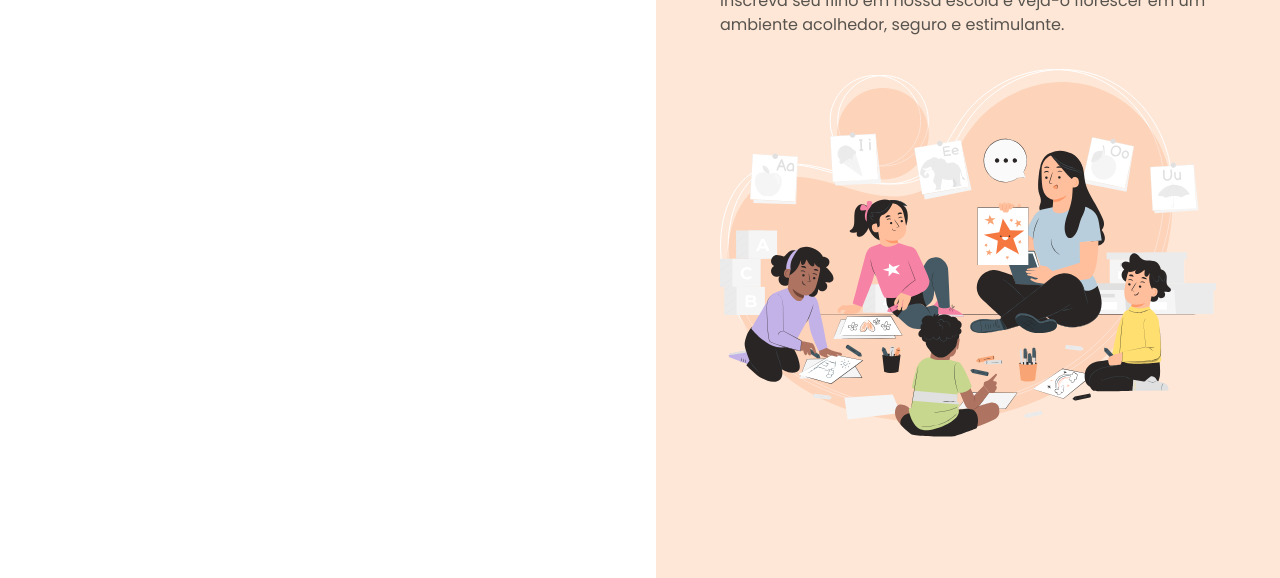
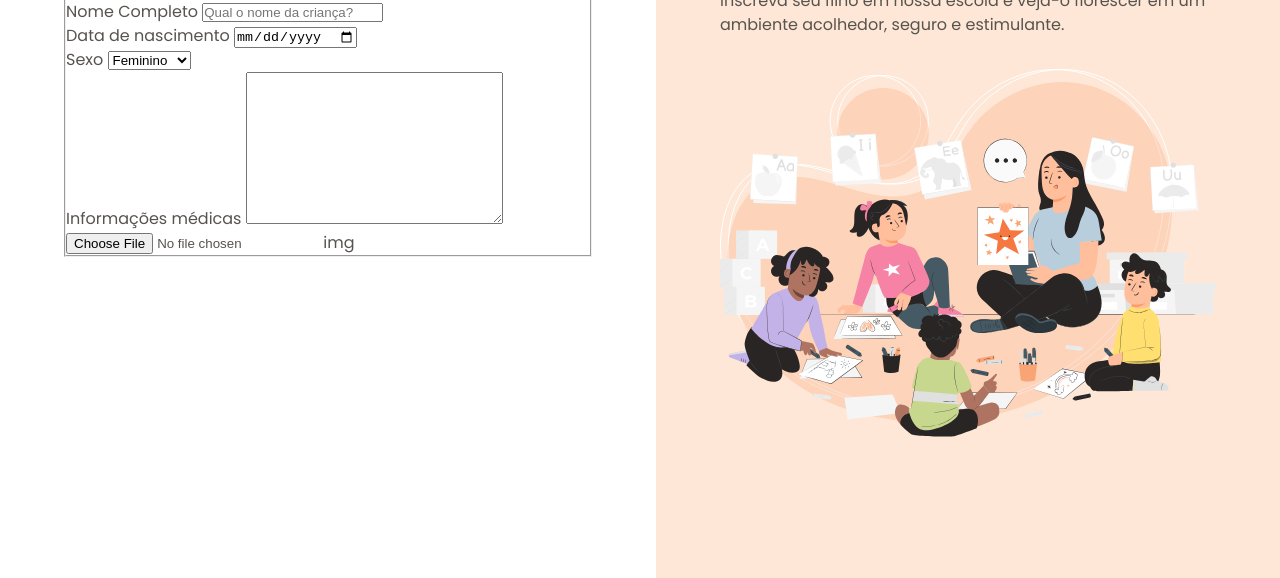
Before and after one commit to andreskull2/form-matricula-responsivo-v1, a plain HTML site: page index.html in a window 1280 px wide. Shown: the part 222-800 px from the top of the page. Drawn offline with Linux system fonts and the light colour scheme.

Commit message:
form init

```diff
--- a/index.html
+++ b/index.html
@@ -26,6 +26,58 @@
                 <p>Preencha os dados abaixo para matricular seu filho na escola de educação
                     infantil Estrelas do Amanhã
                 </p>
+
+                <form method="post" enctype="multipart/form-data">
+                    <fieldset class="child-info">
+                        <legend>Informações da criança</legend>
+
+                        <div class="input-wrapper">
+                            <label for="fullname">Nome Completo</label>
+                            <input
+                            id="fullname"
+                            name="fullname"
+                            type="text"
+                            placeholder="Qual o nome da criança?">
+                        </div>
+
+                        <div class="input-wrapper">
+                            <label for="birth">Data de nascimento</label>
+                            <input
+                            id="birth"
+                            type="date"
+                            name="birth"
+                            lang="pt-BR">
+                        </div>
+
+                        <div class="select-wrapper">
+                            <label for="gender">Sexo</label>
+                            <select name="gender" id="gender">
+                                <option value="female">Feminino</option>
+                                <option value="male">Masculino</option>
+                            </select>
+                        </div>
+
+                        <div class="textarea-wrapper">
+                            <label for="medical-info">Informações médicas</label>
+                            <textarea name="medical-info" id="medical-info" cols="30" rows="10"
+                                placeholder="A criança possui alguma condição médica que a escola
+                                deve estar ciente? Se sim, especifique">
+                            </textarea>
+                        </div>
+
+                        <div class="droparea-wrapper">
+                            <input type="file" id="birth-file" name="birth-file">
+                            img
+
+                        </div>
+                    </fieldset>
+                </form>
+
+
+
+
+
+
             </div>
         </main>
 
```
